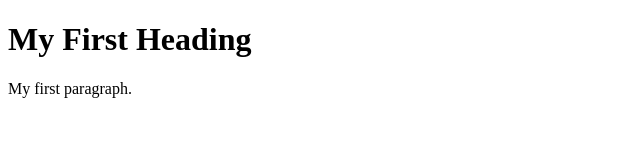
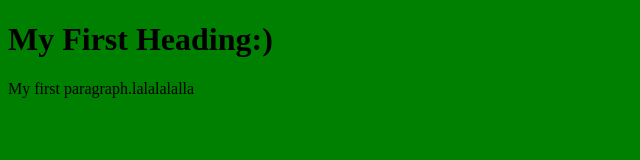
Before and after one commit to dobrevmiro/test212, a plain HTML site: page index.html in a window 1280 px wide. Shown: the whole page, without its empty margins (0-640 px from the left). Drawn offline with Linux system fonts and the light colour scheme.

Commit message:
test from vim

```diff
--- /dev/null
+++ b/StyleSheet1.css
@@ -0,0 +1,3 @@
+body {
+    background: green;
+}
--- a/index.html
+++ b/index.html
@@ -2,11 +2,14 @@
 <html>
 <head>
     <title>Page Title</title>
+
+    <link rel="stylesheet" type="text/css" href="StyleSheet1.css">
 </head>
 <body>
 
-    <h1>My First Heading</h1>
-    <p>My first paragraph.</p>
+
+    <h1>My First Heading:)</h1>
+    <p>My first paragraph.lalalalalla</p>
 
 </body>
 </html>
```
